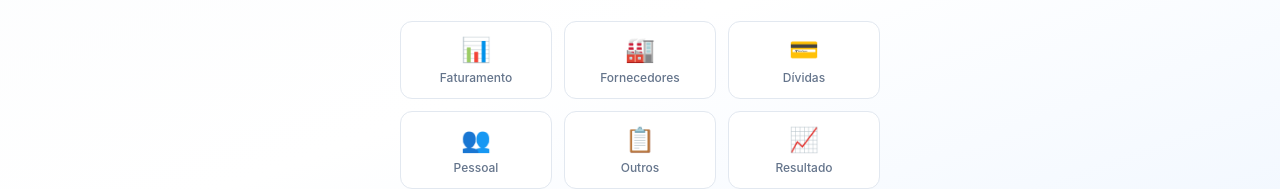
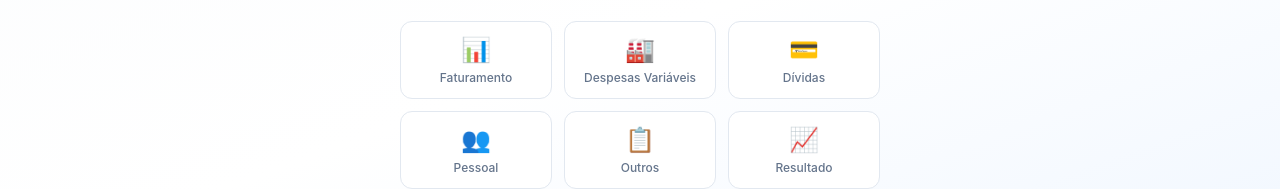
Before and after one commit to gabrielgv551/Or-amento-DRE-CAIXA, a React (Vite) app: page / in a window 1280 px wide. Shown: the part 504-693 px from the top of the page. Built offline with nearby package versions, Linux system fonts and the light colour scheme.

Commit message:
feat: renomeia aba Fornecedores para Despesas Variáveis

```diff
--- a/src/App.jsx
+++ b/src/App.jsx
@@ -15,7 +15,7 @@ import { loadStorage, saveStorage } from './utils/storage'
 const STEPS = [
   'Boas-vindas',
   'Faturamento',
-  'Fornecedores',
+  'Despesas Variáveis',
   'Pessoal',
   'Outros',
   'Não Operacional',
--- a/src/steps/StepFornecedores.jsx
+++ b/src/steps/StepFornecedores.jsx
@@ -135,7 +135,7 @@ export default function StepFornecedores({ data, updateData, next, back, classNa
     <div className={`w-full max-w-[98vw] px-2 ${className}`}>
       <div className="text-center mb-4">
         <div className="text-3xl mb-2">🏭</div>
-        <h2 className="text-2xl font-bold text-slate-900 mb-1">Fornecedores</h2>
+        <h2 className="text-2xl font-bold text-slate-900 mb-1">Despesas Variáveis</h2>
         <p className="text-slate-500 text-sm">Compras com prazo, ato e parcelamento</p>
       </div>
 
@@ -157,7 +157,7 @@ export default function StepFornecedores({ data, updateData, next, back, classNa
         <table className="w-full border-collapse">
           <thead>
             <tr className="bg-blue-600 text-white text-xs">
-              <th className="text-left px-3 py-2.5 font-semibold sticky left-0 bg-blue-600 z-10 min-w-[170px] border-r border-blue-500">Fornecedor</th>
+              <th className="text-left px-3 py-2.5 font-semibold sticky left-0 bg-blue-600 z-10 min-w-[170px] border-r border-blue-500">Despesa</th>
               <th className="text-center px-2 py-2.5 font-semibold min-w-[120px] border-r border-blue-500 bg-blue-600">Previsto</th>
               <th className="text-center px-2 py-2.5 font-semibold min-w-[220px] border-r border-blue-500 bg-blue-600">Prazo</th>
               <th className="text-center px-2 py-2.5 font-semibold min-w-[68px] border-r border-blue-500 bg-blue-600">Ato %</th>
@@ -168,7 +168,7 @@ export default function StepFornecedores({ data, updateData, next, back, classNa
           </thead>
           <tbody>
             {lista.length === 0 && (
-              <tr><td colSpan={7} className="text-center py-10 text-slate-400 text-sm">Adicione fornecedores usando os botões acima</td></tr>
+              <tr><td colSpan={7} className="text-center py-10 text-slate-400 text-sm">Adicione despesas variáveis usando os botões acima</td></tr>
             )}
             {lista.map((f, rowIdx) => (
               <tr key={f.id} className={`border-t border-slate-200 ${rowIdx % 2 === 0 ? 'bg-slate-50/50' : 'bg-slate-50/30'} hover:bg-slate-100/20 transition`}>
--- a/src/steps/StepWelcome.jsx
+++ b/src/steps/StepWelcome.jsx
@@ -24,7 +24,7 @@ export default function StepWelcome({ next, setMode, className }) {
       <div className="grid grid-cols-3 gap-3 mb-6 w-full">
         {[
           { icon: '📊', label: 'Faturamento' },
-          { icon: '🏭', label: 'Fornecedores' },
+          { icon: '🏭', label: 'Despesas Variáveis' },
           { icon: '💳', label: 'Dívidas' },
           { icon: '👥', label: 'Pessoal' },
           { icon: '📋', label: 'Outros' },
--- a/src/utils/gerarFluxo.js
+++ b/src/utils/gerarFluxo.js
@@ -41,7 +41,7 @@ function getMesAnterior(ano, mes, offset) {
   return { ano: a, mes: m }
 }
 
-// ─── Fornecedores: cálculo de parcelas (mesma lógica do Apps Script) ──────────
+// ─── Despesas Variáveis: cálculo de parcelas (mesma lógica do Apps Script) ──────────
 function calcParcelasVencimentosFluxo(baseDt, prazoStr) {
   const result = []
   const prazo  = String(prazoStr || '').trim().toUpperCase()
```
